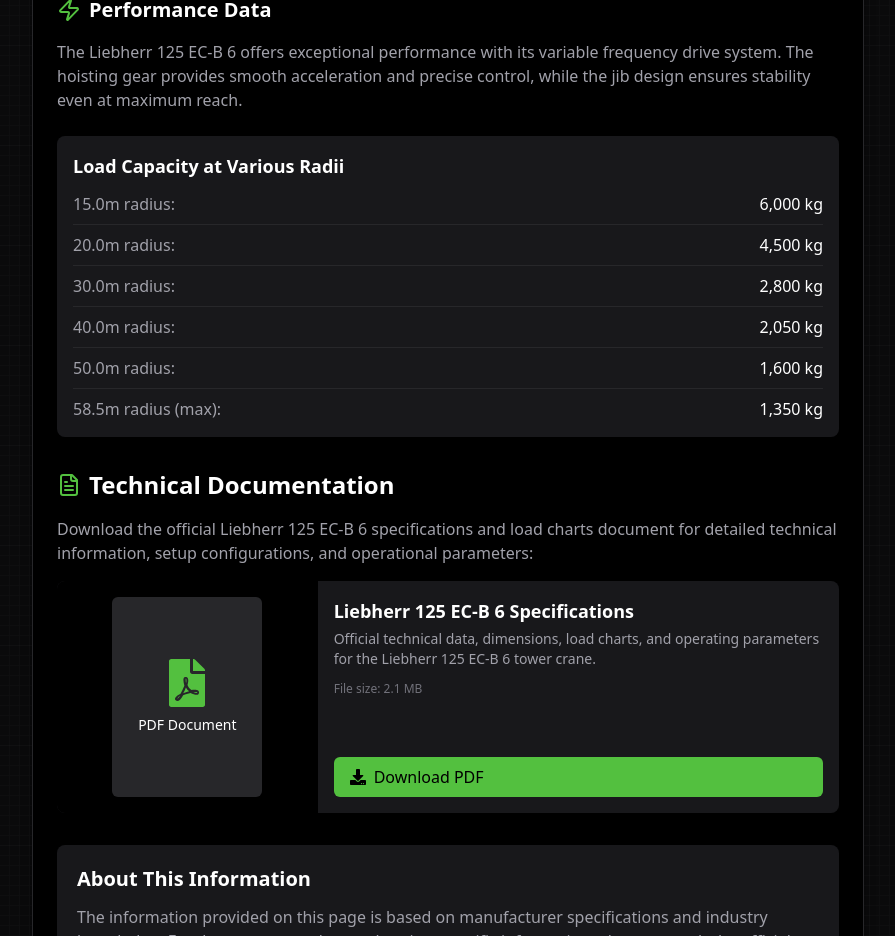
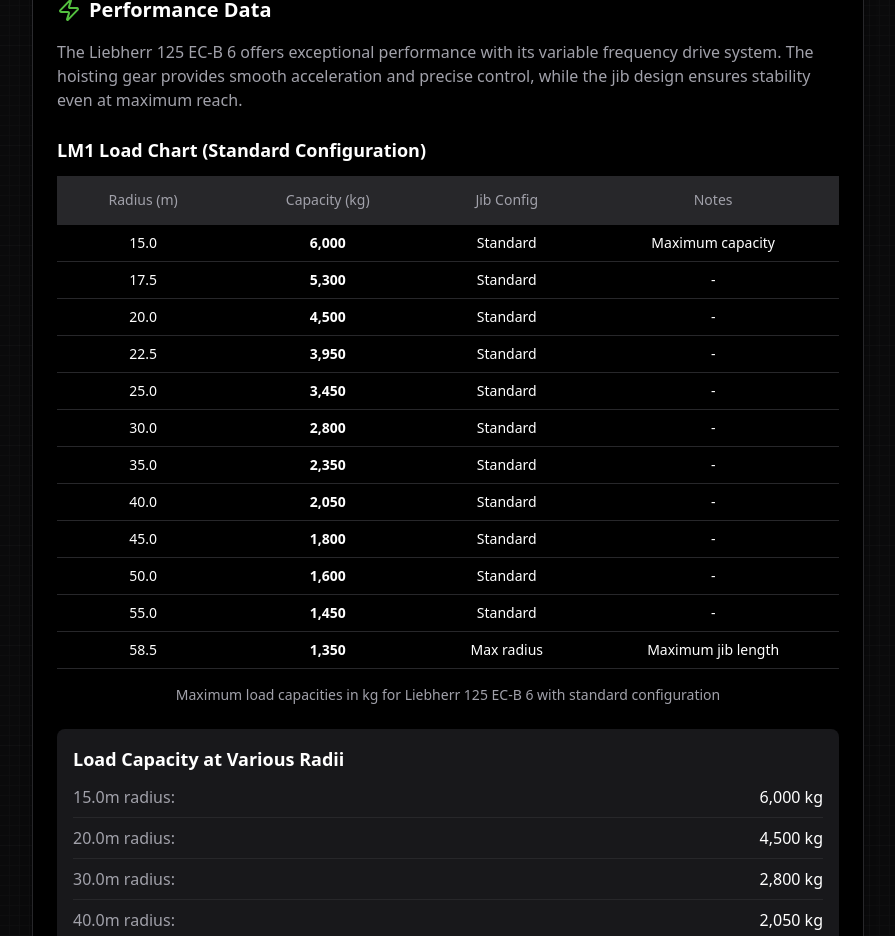
Before and after one commit to ArsCodeAmatoria/lilfoot, a Next.js app: page /tower-crane/liebherr-125-ec-b-6 in a window 1280 px wide. Shown: the part 2460-3396 px from the top of the page, without its empty margins (336-1231 px from the left). Built offline with nearby package versions, Linux system fonts and the light colour scheme; a web font is replaced by a local one.

Commit message:
Add LM1 load chart table to Liebherr 125 EC-B 6 page

```diff
--- a/app/tower-crane/liebherr-125-ec-b-6/page.tsx
+++ b/app/tower-crane/liebherr-125-ec-b-6/page.tsx
@@ -2,6 +2,15 @@ import React from 'react';
 import { FileText, Maximize, Weight, Ruler, Zap, PackageCheck } from 'lucide-react';
 import PdfDownload from '../../components/PdfDownload';
 import Image from 'next/image';
+import {
+  Table,
+  TableHeader,
+  TableBody,
+  TableHead,
+  TableRow,
+  TableCell,
+  TableCaption,
+} from '#/components/ui/table';
 
 export const metadata = {
   title: 'Liebherr 125 EC-B 6 Specifications | Tower Cranes | lilfoot',
@@ -247,6 +256,97 @@ export default function Liebherr125ECB6Page() {
           The hoisting gear provides smooth acceleration and precise control, while the jib design ensures
           stability even at maximum reach.
         </p>
+
+        {/* LM1 Load Chart Table */}
+        <div className="mb-6">
+          <h3 className="text-lg font-semibold text-white mb-3">LM1 Load Chart (Standard Configuration)</h3>
+          <Table>
+            <TableCaption>Maximum load capacities in kg for Liebherr 125 EC-B 6 with standard configuration</TableCaption>
+            <TableHeader>
+              <TableRow>
+                <TableHead className="bg-gray-800 text-center">Radius (m)</TableHead>
+                <TableHead className="bg-gray-800 text-center">Capacity (kg)</TableHead>
+                <TableHead className="bg-gray-800 text-center">Jib Config</TableHead>
+                <TableHead className="bg-gray-800 text-center">Notes</TableHead>
+              </TableRow>
+            </TableHeader>
+            <TableBody>
+              <TableRow>
+                <TableCell className="text-center">15.0</TableCell>
+                <TableCell className="text-center font-bold">6,000</TableCell>
+                <TableCell className="text-center">Standard</TableCell>
+                <TableCell className="text-center">Maximum capacity</TableCell>
+              </TableRow>
+              <TableRow>
+                <TableCell className="text-center">17.5</TableCell>
+                <TableCell className="text-center font-bold">5,300</TableCell>
+                <TableCell className="text-center">Standard</TableCell>
+                <TableCell className="text-center">-</TableCell>
+              </TableRow>
+              <TableRow>
+                <TableCell className="text-center">20.0</TableCell>
+                <TableCell className="text-center font-bold">4,500</TableCell>
+                <TableCell className="text-center">Standard</TableCell>
+                <TableCell className="text-center">-</TableCell>
+              </TableRow>
+              <TableRow>
+                <TableCell className="text-center">22.5</TableCell>
+                <TableCell className="text-center font-bold">3,950</TableCell>
+                <TableCell className="text-center">Standard</TableCell>
+                <TableCell className="text-center">-</TableCell>
+              </TableRow>
+              <TableRow>
+                <TableCell className="text-center">25.0</TableCell>
+                <TableCell className="text-center font-bold">3,450</TableCell>
+                <TableCell className="text-center">Standard</TableCell>
+                <TableCell className="text-center">-</TableCell>
+              </TableRow>
+              <TableRow>
+                <TableCell className="text-center">30.0</TableCell>
+                <TableCell className="text-center font-bold">2,800</TableCell>
+                <TableCell className="text-center">Standard</TableCell>
+                <TableCell className="text-center">-</TableCell>
+              </TableRow>
+              <TableRow>
+                <TableCell className="text-center">35.0</TableCell>
+                <TableCell className="text-center font-bold">2,350</TableCell>
+                <TableCell className="text-center">Standard</TableCell>
+                <TableCell className="text-center">-</TableCell>
+              </TableRow>
+              <TableRow>
+                <TableCell className="text-center">40.0</TableCell>
+                <TableCell className="text-center font-bold">2,050</TableCell>
+                <TableCell className="text-center">Standard</TableCell>
+                <TableCell className="text-center">-</TableCell>
+              </TableRow>
+              <TableRow>
+                <TableCell className="text-center">45.0</TableCell>
+                <TableCell className="text-center font-bold">1,800</TableCell>
+                <TableCell className="text-center">Standard</TableCell>
+                <TableCell className="text-center">-</TableCell>
+              </TableRow>
+              <TableRow>
+                <TableCell className="text-center">50.0</TableCell>
+                <TableCell className="text-center font-bold">1,600</TableCell>
+                <TableCell className="text-center">Standard</TableCell>
+                <TableCell className="text-center">-</TableCell>
+              </TableRow>
+              <TableRow>
+                <TableCell className="text-center">55.0</TableCell>
+                <TableCell className="text-center font-bold">1,450</TableCell>
+                <TableCell className="text-center">Standard</TableCell>
+                <TableCell className="text-center">-</TableCell>
+              </TableRow>
+              <TableRow>
+                <TableCell className="text-center">58.5</TableCell>
+                <TableCell className="text-center font-bold">1,350</TableCell>
+                <TableCell className="text-center">Max radius</TableCell>
+                <TableCell className="text-center">Maximum jib length</TableCell>
+              </TableRow>
+            </TableBody>
+          </Table>
+        </div>
+
         <div className="bg-gray-900 p-4 rounded-lg mb-6">
           <h3 className="text-lg font-semibold text-white mb-3">Load Capacity at Various Radii</h3>
           <ul className="space-y-2">
--- /dev/null
+++ b/components/ui/table.tsx
@@ -0,0 +1,117 @@
+import * as React from "react"
+
+import { cn } from "#/lib/utils"
+
+const Table = React.forwardRef<
+  HTMLTableElement,
+  React.HTMLAttributes<HTMLTableElement>
+>(({ className, ...props }, ref) => (
+  <div className="w-full overflow-auto">
+    <table
+      ref={ref}
+      className={cn("w-full caption-bottom text-sm", className)}
+      {...props}
+    />
+  </div>
+))
+Table.displayName = "Table"
+
+const TableHeader = React.forwardRef<
+  HTMLTableSectionElement,
+  React.HTMLAttributes<HTMLTableSectionElement>
+>(({ className, ...props }, ref) => (
+  <thead ref={ref} className={cn("", className)} {...props} />
+))
+TableHeader.displayName = "TableHeader"
+
+const TableBody = React.forwardRef<
+  HTMLTableSectionElement,
+  React.HTMLAttributes<HTMLTableSectionElement>
+>(({ className, ...props }, ref) => (
+  <tbody
+    ref={ref}
+    className={cn("", className)}
+    {...props}
+  />
+))
+TableBody.displayName = "TableBody"
+
+const TableFooter = React.forwardRef<
+  HTMLTableSectionElement,
+  React.HTMLAttributes<HTMLTableSectionElement>
+>(({ className, ...props }, ref) => (
+  <tfoot
+    ref={ref}
+    className={cn(
+      "bg-gray-900 font-medium text-gray-50",
+      className
+    )}
+    {...props}
+  />
+))
+TableFooter.displayName = "TableFooter"
+
+const TableRow = React.forwardRef<
+  HTMLTableRowElement,
+  React.HTMLAttributes<HTMLTableRowElement>
+>(({ className, ...props }, ref) => (
+  <tr
+    ref={ref}
+    className={cn(
+      "border-b border-gray-800 transition-colors hover:bg-gray-900/50 data-[state=selected]:bg-gray-900",
+      className
+    )}
+    {...props}
+  />
+))
+TableRow.displayName = "TableRow"
+
+const TableHead = React.forwardRef<
+  HTMLTableCellElement,
+  React.ThHTMLAttributes<HTMLTableCellElement>
+>(({ className, ...props }, ref) => (
+  <th
+    ref={ref}
+    className={cn(
+      "h-12 px-4 text-left align-middle font-medium text-gray-400 [&:has([role=checkbox])]:pr-0",
+      className
+    )}
+    {...props}
+  />
+))
+TableHead.displayName = "TableHead"
+
+const TableCell = React.forwardRef<
+  HTMLTableCellElement,
+  React.TdHTMLAttributes<HTMLTableCellElement>
+>(({ className, ...props }, ref) => (
+  <td
+    ref={ref}
+    className={cn("p-2 align-middle [&:has([role=checkbox])]:pr-0", className)}
+    {...props}
+  />
+))
+TableCell.displayName = "TableCell"
+
+const TableCaption = React.forwardRef<
+  HTMLTableCaptionElement,
+  React.HTMLAttributes<HTMLTableCaptionElement>
+>(({ className, ...props }, ref) => (
+  <caption
+    ref={ref}
+    className={cn("mt-4 text-sm text-gray-400", className)}
+    {...props}
+  />
+))
+TableCaption.displayName = "TableCaption"
+
+export {
+  Table,
+  TableHeader,
+  TableBody,
+  TableFooter,
+  TableHead,
+  TableRow,
+  TableCell,
+  TableCaption,
+}
```
